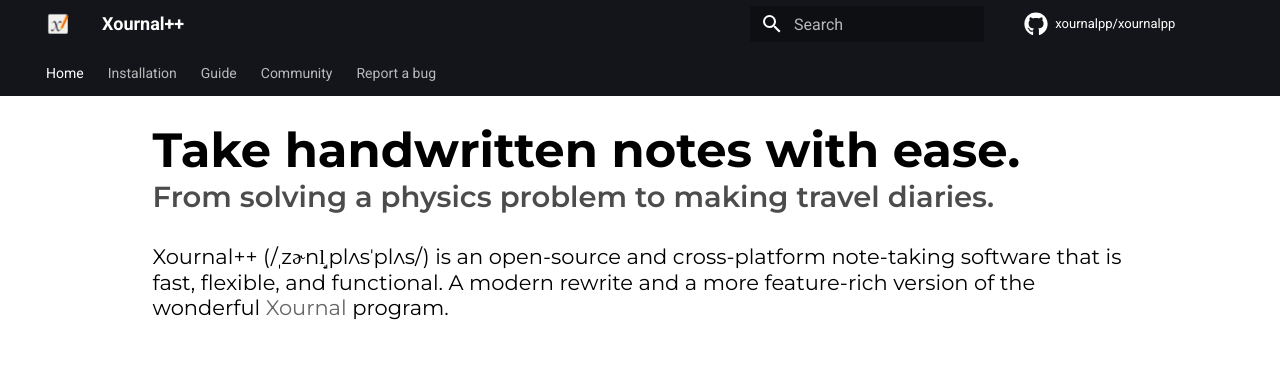
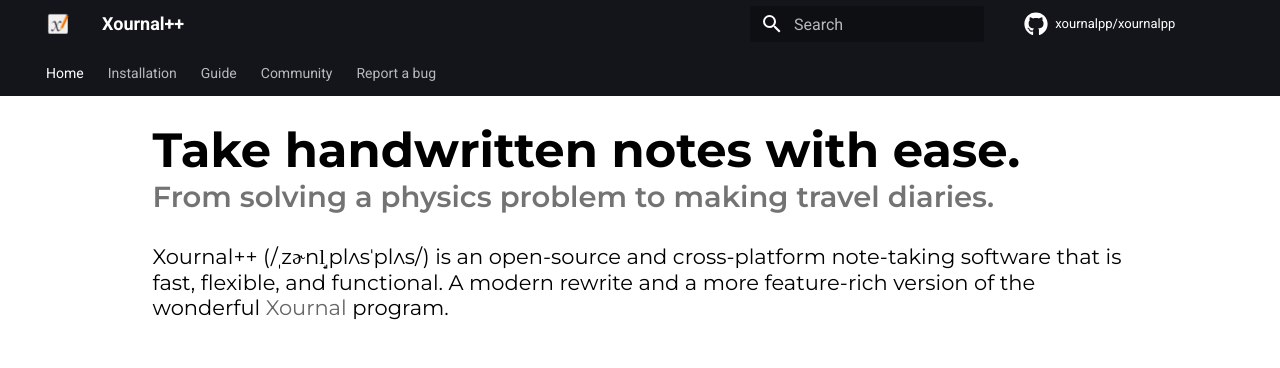
Before and after one commit to xournalpp/xournalpp.github.io, an MkDocs documentation site: the page built from docs/index.md, in a window 1280 px wide. Shown: the top 368 px of the page. Built offline with MkDocs 1.6.1 and Material for MkDocs 9.7.7, drawn with Linux system fonts in a browser that asks for light colours; comment, search, counter and statistics services are not loaded; the version menu is left out.

Commit message:
Update home.css
in CSS file h2 title's color is changed

```diff
--- a/overrides/home/home.css
+++ b/overrides/home/home.css
@@ -56,7 +56,7 @@
 }
 
 .title h2 {
-	color: rgba(0, 0, 0, 0.70);
+	color: rgba(0, 0, 0, 0.55);
 	font-size: 35px;
 	font-weight: 600;
 }
```
